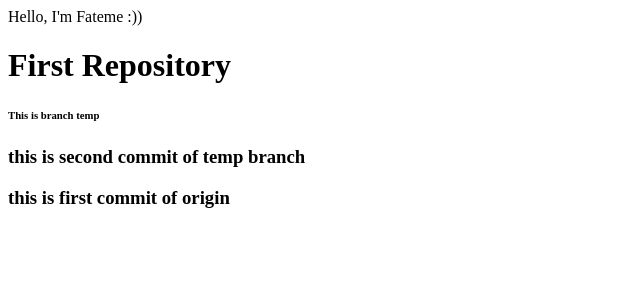
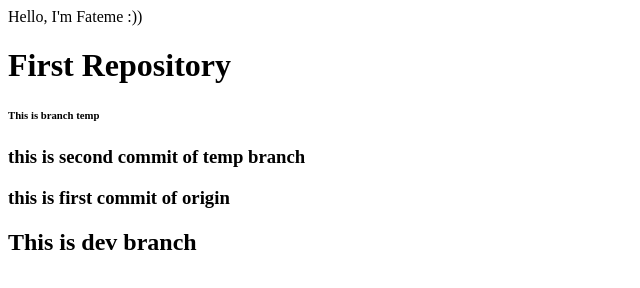
Before and after one commit to Fateme-Bahrami/reactproject, a plain HTML site: page part-1/index.html in a window 1280 px wide. Shown: the whole page, without its empty margins (0-640 px from the left). Drawn offline with Linux system fonts and the light colour scheme.

Commit message:
add h2 tag

```diff
--- a/part-1/index.html
+++ b/part-1/index.html
@@ -12,5 +12,6 @@
     <h6>This is branch temp</h6>
     <h3>this is second commit of temp branch</h3>
     <h3>this is first commit of origin</h3>
+    <h2>This is dev branch</h2>
 </body>
 </html>
```
